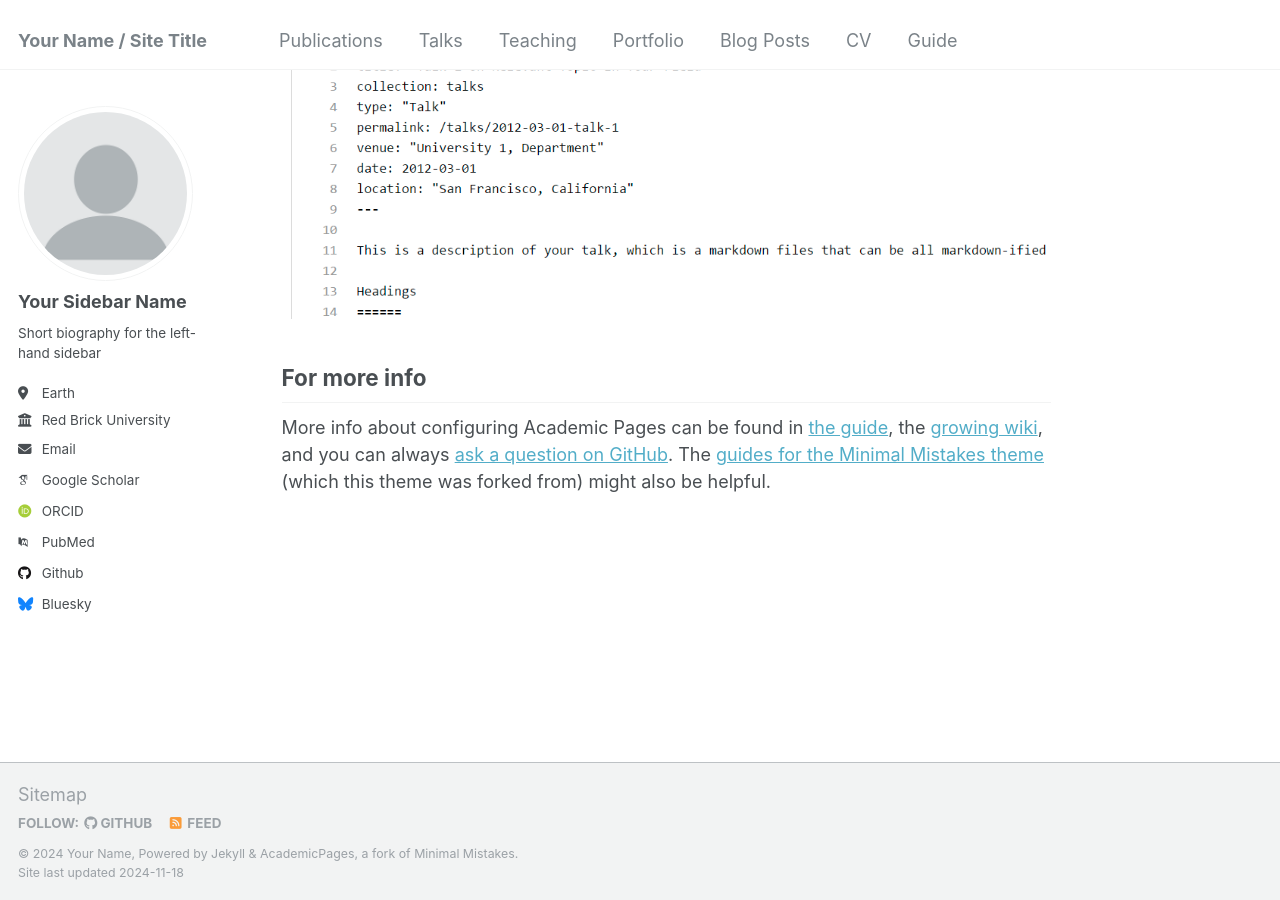
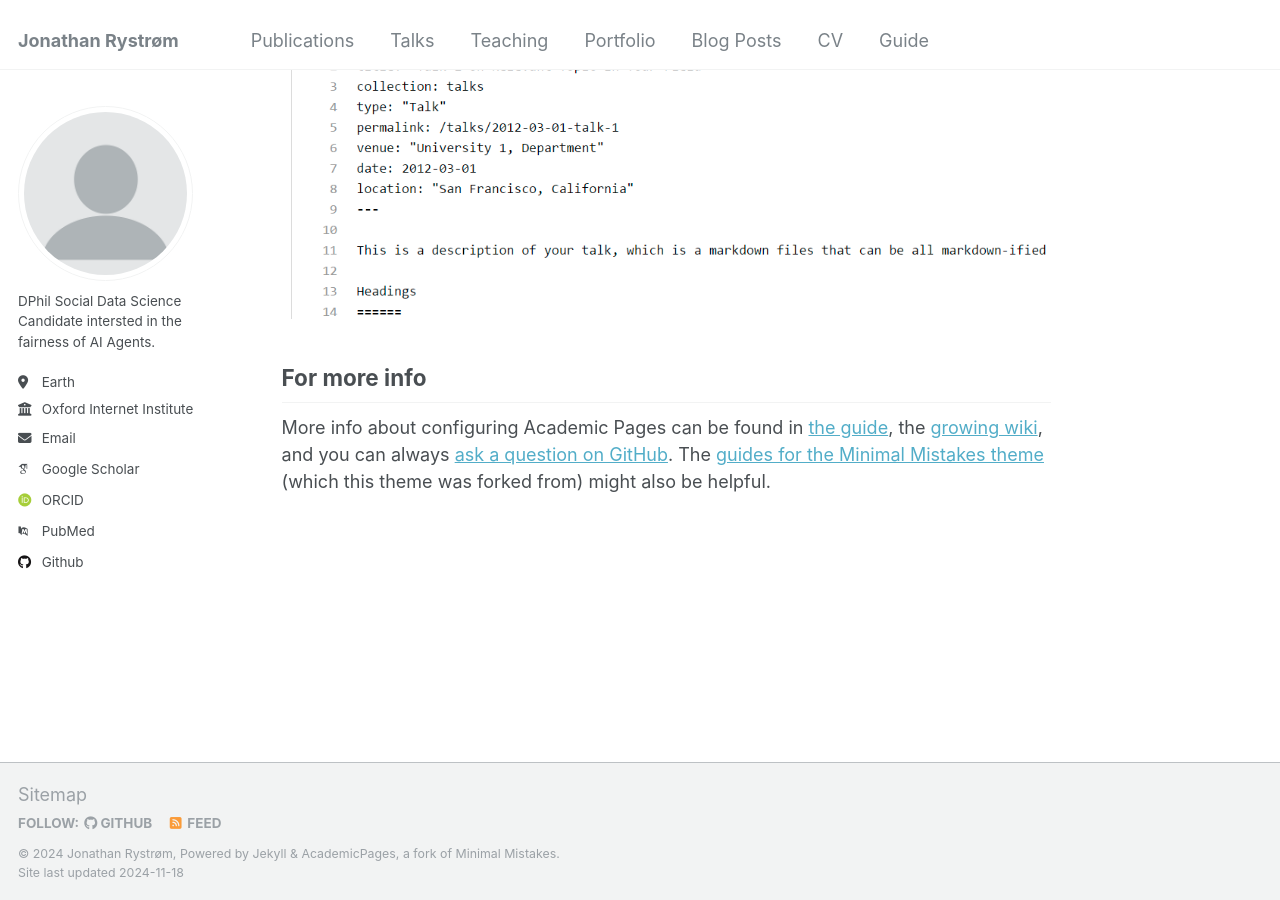
Before and after one commit to jhrystrom/jhrystrom.github.io, a Jekyll site: the page built from _pages/about.md, in a window 1280 px wide and 900 px high, scrolled down 2643 px. Built offline with Jekyll 4.4.1, drawn with Linux system fonts in a browser that asks for light colours; some web fonts are replaced.

```diff
--- a/_config.yml
+++ b/_config.yml
@@ -8,13 +8,13 @@
 
 # Basic Site Settings
 locale                   : "en-US"
-title                    : "Your Name / Site Title"
+title                    : "Jonathan Rystrøm"
 title_separator          : "-"
-name                     : &name "Your Name"
-description              : &description "personal description"
-url                      : https://academicpages.github.io # the base hostname & protocol for your site e.g. "https://[your GitHub username].github.io"
+name                     : &name "Jonathan Rystrøm"
+description              : &description "DPhil student in Social Data Science"
+url                      : https://jhrystrom.github.io # the base hostname & protocol for your site e.g. "https://[your GitHub username].github.io"
 baseurl                  : "" # the subpath of your site, e.g. "/blog"
-repository               : "academicpages/academicpages.github.io"
+repository               : "jhrystrom/jhrystrom.github.io"
 
 # Site Author - The following control what appear as part of the author content on the side bar.
 #               If a field is blank the icon and link will not appear, otherwise it will be shown.
@@ -22,13 +22,13 @@ repository               : "academicpages/academicpages.github.io"
 author:
   # Biographic information
   avatar           : "profile.png"
-  name             : "Your Sidebar Name"
+  name             : ""
   pronouns         : # example: "she/her"
-  bio              : "Short biography for the left-hand sidebar"
+  bio              : "DPhil Social Data Science Candidate intersted in the fairness of AI Agents."
   location         : "Earth"
-  employer         : "Red Brick University"
+  employer         : "Oxford Internet Institute"
   uri              : # URL
-  email            : "none@example.org"
+  email            : "firstname.lastname_with_o@oii.ox.ac.uk"
 
   # Academic websites
   arxiv            : # URL - Update with the correct link to your profile
@@ -44,12 +44,12 @@ author:
   bitbucket        : # Username - Update with your username on the site
   codepen          : # Username
   dribbble         : # Username
-  github           : "academicpages"
+  github           : "jhrystrom"
   kaggle           : # Username
   stackoverflow    : # User number or user number and name (i.e., use "1" or "1/jeff-atwood")
 
   # Social media
-  bluesky          : "bsky.app" # Replace this with you Bluesky username
+  bluesky          : # Username
   facebook         : # Username
   flickr           : # Username
   foursquare       : # Username
```
